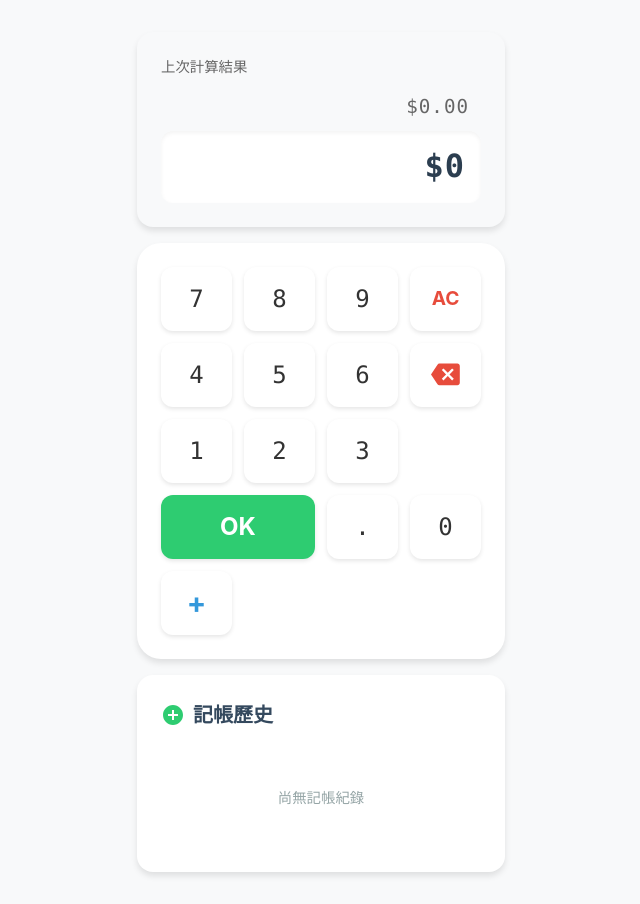
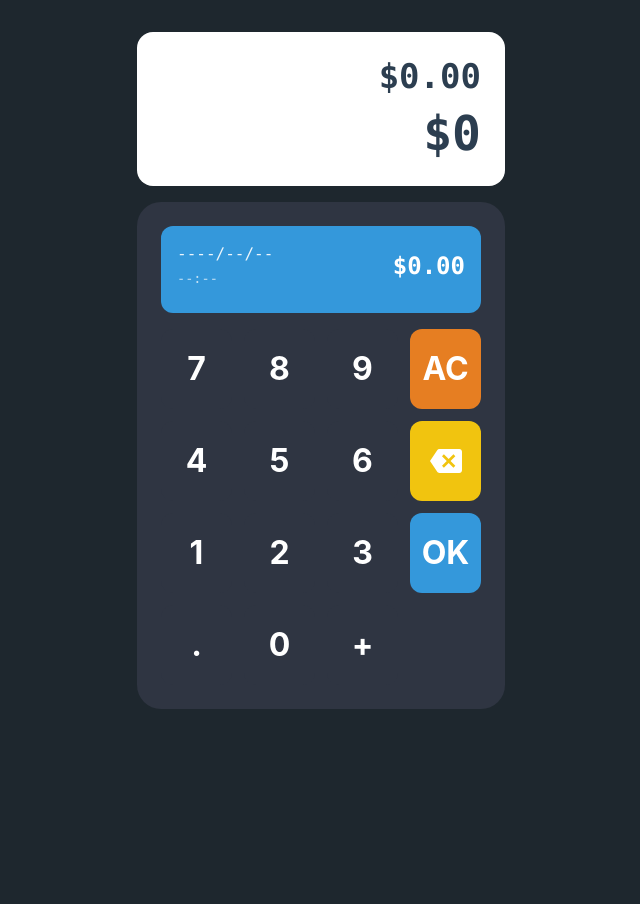
Before and after one commit to maxshen1212/AI_project_practice, a React (Create React App) app: page / in a window 1280 px wide. Shown: the whole page, without its empty margins (319-959 px from the left). After the commit the page ends 800 px from the top, so only its background shows below. Built offline with nearby package versions, Linux system fonts and the light colour scheme.

Commit message:
UI renew & add time records

```diff
--- a/src/App.tsx
+++ b/src/App.tsx
@@ -4,14 +4,20 @@ import Display from './components/Display';
 import Keypad from './components/Keypad';
 import HistoryList from './components/HistoryList';
 
+interface HistoryRecord {
+  amount: number;
+  date: Date;
+}
+
 const theme = createTheme({
   palette: {
-    mode: 'light',
+    mode: 'dark',
+    background: {
+      default: '#1e272e',
+      paper: '#2f3542',
+    },
     primary: {
-      main: '#2ecc71',
-    },
-    background: {
-      default: '#f8f9fa',
+      main: '#3498db',
     },
   },
   typography: {
@@ -31,7 +37,7 @@ const theme = createTheme({
 const App: React.FC = () => {
   const [currentAmount, setCurrentAmount] = useState<string>('0');
   const [total, setTotal] = useState<number>(0);
-  const [history, setHistory] = useState<number[]>([]);
+  const [history, setHistory] = useState<HistoryRecord[]>([]);
 
   const handleInput = (value: string) => {
     if (currentAmount === '0' && value !== '.') {
@@ -66,8 +72,12 @@ const App: React.FC = () => {
   const handleOk = () => {
     const amount = parseFloat(currentAmount);
     if (!isNaN(amount)) {
+      const newRecord: HistoryRecord = {
+        amount,
+        date: new Date()
+      };
       setTotal(total + amount);
-      setHistory([...history, amount]);
+      setHistory([...history, newRecord]);
       setCurrentAmount('0');
     }
   };
@@ -90,12 +100,11 @@ const App: React.FC = () => {
           }}>
             <Display total={total} currentAmount={currentAmount} />
             <Box sx={{
-              backgroundColor: '#ffffff',
+              backgroundColor: 'background.paper',
               p: 3,
               borderRadius: '24px',
-              boxShadow: '0 4px 6px rgba(0, 0, 0, 0.1)',
-              mb: 2,
             }}>
+              <HistoryList history={history} />
               <Keypad
                 onInput={handleInput}
                 onClear={handleClear}
@@ -103,7 +112,6 @@ const App: React.FC = () => {
                 onOk={handleOk}
               />
             </Box>
-            <HistoryList history={history} />
           </Box>
         </Container>
       </Box>
--- a/src/components/Display.tsx
+++ b/src/components/Display.tsx
@@ -1,65 +1,39 @@
 import React from 'react';
-import { Paper, Typography, styled } from '@mui/material';
+import { Box, Typography, styled } from '@mui/material';
 
 interface DisplayProps {
   total: number;
   currentAmount: string;
 }
 
-const DisplayBox = styled(Paper)(({ theme }) => ({
+const DisplayBox = styled(Box)(({ theme }) => ({
   padding: theme.spacing(3),
   width: '100%',
   marginBottom: theme.spacing(2),
-  backgroundColor: '#f8f9fa',
-  boxShadow: '0 4px 6px rgba(0, 0, 0, 0.1)',
-  border: 'none',
+  backgroundColor: '#ffffff',
   borderRadius: '16px',
-  transition: 'all 0.3s ease',
-  '&:hover': {
-    boxShadow: '0 6px 8px rgba(0, 0, 0, 0.15)',
-  }
+  display: 'flex',
+  flexDirection: 'column',
+  alignItems: 'flex-end',
+  gap: '8px',
 }));
 
-const AmountDisplay = styled(Typography)({
-  textAlign: 'right',
-  padding: '12px',
+const AmountText = styled(Typography)({
   fontFamily: '"SF Mono", "Monaco", monospace',
-  letterSpacing: '1px',
-});
-
-const HistoryLabel = styled(Typography)({
-  color: '#666',
-  fontSize: '0.9rem',
-  marginBottom: '4px',
+  fontWeight: 'bold',
+  color: '#2c3e50',
+  lineHeight: 1.2,
 });
 
 const Display: React.FC<DisplayProps> = ({ total, currentAmount }) => {
   return (
     <DisplayBox>
-      <HistoryLabel>上次計算結果</HistoryLabel>
-      <AmountDisplay
-        variant="h5"
-        sx={{
-          color: '#666',
-          fontSize: '1.2rem',
-        }}
-      >
+      <AmountText variant="h4">
         ${total.toFixed(2)}
-      </AmountDisplay>
-      <AmountDisplay
-        variant="h4"
-        sx={{
-          backgroundColor: '#ffffff',
-          borderRadius: '12px',
-          padding: '16px',
-          fontSize: '2rem',
-          fontWeight: 'bold',
-          color: '#2c3e50',
-          boxShadow: 'inset 0 2px 4px rgba(0,0,0,0.05)'
-        }}
-      >
+      </AmountText>
+      <AmountText variant="h3">
         ${currentAmount || '0.00'}
-      </AmountDisplay>
+      </AmountText>
     </DisplayBox>
   );
 };
--- a/src/components/HistoryList.tsx
+++ b/src/components/HistoryList.tsx
@@ -1,87 +1,113 @@
 import React from 'react';
-import { Paper, Typography, List, ListItem, styled, Box } from '@mui/material';
-import AddCircleIcon from '@mui/icons-material/AddCircle';
+import { Box, Typography, styled } from '@mui/material';
+
+interface HistoryRecord {
+  amount: number;
+  date: Date;
+}
 
 interface HistoryListProps {
-  history: number[];
+  history: HistoryRecord[];
 }
 
-const HistoryPaper = styled(Paper)(({ theme }) => ({
-  marginTop: theme.spacing(2),
-  padding: theme.spacing(3),
-  backgroundColor: '#ffffff',
-  boxShadow: '0 4px 6px rgba(0, 0, 0, 0.1)',
-  border: 'none',
-  borderRadius: '16px',
-  transition: 'all 0.3s ease',
-  '&:hover': {
-    boxShadow: '0 6px 8px rgba(0, 0, 0, 0.15)',
+const HistoryBox = styled(Box)(({ theme }) => ({
+  backgroundColor: '#3498db',
+  borderRadius: '12px',
+  padding: theme.spacing(2),
+  marginBottom: theme.spacing(2),
+  maxHeight: '120px',
+  overflowY: 'auto',
+  '&::-webkit-scrollbar': {
+    width: '6px',
+  },
+  '&::-webkit-scrollbar-track': {
+    background: 'rgba(255, 255, 255, 0.1)',
+    borderRadius: '3px',
+  },
+  '&::-webkit-scrollbar-thumb': {
+    background: 'rgba(255, 255, 255, 0.3)',
+    borderRadius: '3px',
   }
 }));
 
-const HistoryItem = styled(ListItem)(({ theme }) => ({
-  padding: theme.spacing(1.5),
-  borderBottom: '1px solid #f0f0f0',
-  '&:last-child': {
-    borderBottom: 'none',
-  },
-  transition: 'background-color 0.2s ease',
-  '&:hover': {
-    backgroundColor: '#f8f9fa',
+const HistoryItem = styled(Box)({
+  display: 'flex',
+  justifyContent: 'space-between',
+  alignItems: 'center',
+  marginBottom: '8px',
+  '&:not(:last-child)': {
+    opacity: 0.7,
   }
-}));
+});
+
+const DateTimeContainer = styled(Box)({
+  display: 'flex',
+  flexDirection: 'column',
+  alignItems: 'flex-start',
+  gap: '2px',
+});
+
+const DateText = styled(Typography)({
+  fontFamily: '"SF Mono", "Monaco", monospace',
+  color: '#ffffff',
+  fontSize: '1rem',
+  opacity: 0.9,
+});
+
+const TimeText = styled(Typography)({
+  fontFamily: '"SF Mono", "Monaco", monospace',
+  color: '#ffffff',
+  fontSize: '0.85rem',
+  opacity: 0.7,
+});
 
 const AmountText = styled(Typography)({
   fontFamily: '"SF Mono", "Monaco", monospace',
-  fontWeight: 500,
-  letterSpacing: '1px',
-  color: '#2c3e50',
+  fontWeight: 'bold',
+  color: '#ffffff',
+  textAlign: 'right',
+  fontSize: '1.5rem',
+  lineHeight: '2rem',
 });
+
+const formatDate = (date: Date): string => {
+  const year = date.getFullYear();
+  const month = String(date.getMonth() + 1).padStart(2, '0');
+  const day = String(date.getDate()).padStart(2, '0');
+  return `${year}/${month}/${day}`;
+};
+
+const formatTime = (date: Date): string => {
+  const hours = String(date.getHours()).padStart(2, '0');
+  const minutes = String(date.getMinutes()).padStart(2, '0');
+  return `${hours}:${minutes}`;
+};
 
 const HistoryList: React.FC<HistoryListProps> = ({ history }) => {
   return (
-    <HistoryPaper>
-      <Typography
-        variant="h6"
-        gutterBottom
-        sx={{
-          fontWeight: 600,
-          color: '#34495e',
-          display: 'flex',
-          alignItems: 'center',
-          gap: 1,
-          marginBottom: 2
-        }}
-      >
-        <AddCircleIcon sx={{ color: '#2ecc71' }} />
-        記帳歷史
-      </Typography>
-      <List sx={{ maxHeight: '300px', overflowY: 'auto' }}>
+    <HistoryBox>
       {history.length === 0 ? (
-          <Box sx={{
-            textAlign: 'center',
-            py: 4,
-            color: '#95a5a6',
-            fontSize: '0.9rem'
-          }}>
-            尚無記帳紀錄
-          </Box>
+        <HistoryItem>
+          <DateTimeContainer>
+            <DateText>----/--/--</DateText>
+            <TimeText>--:--</TimeText>
+          </DateTimeContainer>
+          <AmountText>$0.00</AmountText>
+        </HistoryItem>
       ) : (
-          history.map((amount, index) => (
+        [...history].reverse().map((record, index) => (
           <HistoryItem key={index}>
-              <Box sx={{ flexGrow: 1 }}>
-                <Typography variant="caption" sx={{ color: '#95a5a6' }}>
-                  #{history.length - index}
-                </Typography>
-              </Box>
+            <DateTimeContainer>
+              <DateText>{formatDate(record.date)}</DateText>
+              <TimeText>{formatTime(record.date)}</TimeText>
+            </DateTimeContainer>
             <AmountText>
-                ${amount.toFixed(2)}
+              ${record.amount.toFixed(2)}
             </AmountText>
           </HistoryItem>
         ))
       )}
-      </List>
-    </HistoryPaper>
+    </HistoryBox>
   );
 };
 
--- a/src/components/Keypad.tsx
+++ b/src/components/Keypad.tsx
@@ -11,22 +11,15 @@ interface KeypadProps {
 
 const CalcButton = styled(Button)(({ theme }) => ({
   width: '100%',
-  height: '64px',
-  fontSize: '1.5rem',
+  height: '80px',
+  fontSize: '2rem',
+  fontWeight: 'bold',
   borderRadius: '12px',
   border: 'none',
-  backgroundColor: '#ffffff',
-  color: '#333333',
-  boxShadow: '0 2px 4px rgba(0,0,0,0.1)',
-  transition: 'all 0.2s ease',
+  backgroundColor: '#2f3542',
+  color: '#ffffff',
   '&:hover': {
-    backgroundColor: '#f8f9fa',
-    transform: 'translateY(-1px)',
-    boxShadow: '0 4px 6px rgba(0,0,0,0.15)',
-  },
-  '&:active': {
-    transform: 'translateY(1px)',
-    boxShadow: '0 1px 2px rgba(0,0,0,0.1)',
+    backgroundColor: '#3d4453',
   }
 }));
 
@@ -47,54 +40,35 @@ const Keypad: React.FC<KeypadProps> = ({
     switch (btn) {
       case 'AC':
         return {
-          color: '#e74c3c',
-          fontWeight: 'bold',
-          fontSize: '1.2rem',
+          backgroundColor: '#e67e22',
+          color: '#ffffff',
+          '&:hover': {
+            backgroundColor: '#d35400',
+          }
         };
       case '⌫':
         return {
-          color: '#e74c3c',
-          '& svg': {
-            fontSize: '1.8rem',
+          backgroundColor: '#f1c40f',
+          color: '#ffffff',
+          '&:hover': {
+            backgroundColor: '#f39c12',
           }
         };
       case 'OK':
         return {
-          backgroundColor: '#2ecc71',
+          backgroundColor: '#3498db',
           color: '#ffffff',
-          fontWeight: 'bold',
+          height: '100%',
           '&:hover': {
-            backgroundColor: '#27ae60',
+            backgroundColor: '#2980b9',
           }
         };
       case '+':
         return {
-          color: '#3498db',
-          fontWeight: 'bold',
-          fontSize: '1.8rem',
+          fontSize: '2rem',
         };
       default:
-        return {
-          fontFamily: '"SF Mono", "Monaco", monospace',
-        };
-    }
-  };
-
-  const handleClick = (btn: string) => {
-    switch (btn) {
-      case 'AC':
-        onClear();
-        break;
-      case '⌫':
-        onBackspace();
-        break;
-      case 'OK':
-        onOk();
-        break;
-      case '':
-        break;
-      default:
-        onInput(btn);
+        return {};
     }
   };
 
@@ -103,16 +77,30 @@ const Keypad: React.FC<KeypadProps> = ({
       {buttons.map((btn, index) => (
         <Grid
           item
-          xs={btn === 'OK' ? 6 : 3}
+          xs={btn === 'OK' ? 3 : 3}
           key={index}
+          sx={btn === 'OK' ? { gridRow: 'span 2' } : {}}
         >
           {btn !== '' && (
             <CalcButton
-              variant={btn === 'OK' ? 'contained' : 'outlined'}
-              onClick={() => handleClick(btn)}
+              onClick={() => {
+                switch (btn) {
+                  case 'AC':
+                    onClear();
+                    break;
+                  case '⌫':
+                    onBackspace();
+                    break;
+                  case 'OK':
+                    onOk();
+                    break;
+                  default:
+                    onInput(btn);
+                }
+              }}
               sx={getButtonStyle(btn)}
             >
-              {btn === '⌫' ? <BackspaceIcon /> : btn}
+              {btn === '⌫' ? <BackspaceIcon sx={{ fontSize: '2rem' }} /> : btn}
             </CalcButton>
           )}
         </Grid>
```
Lines whose indentation alone changed are shown as unchanged.
